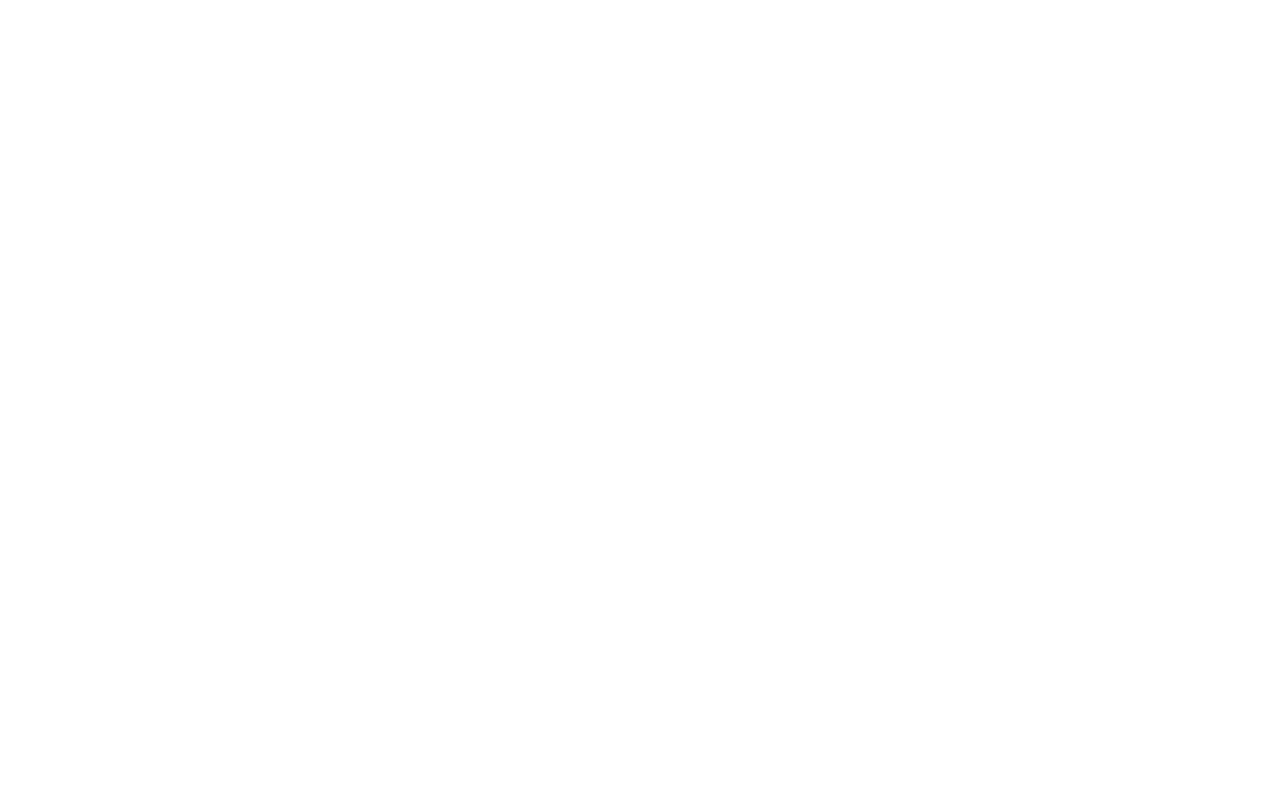
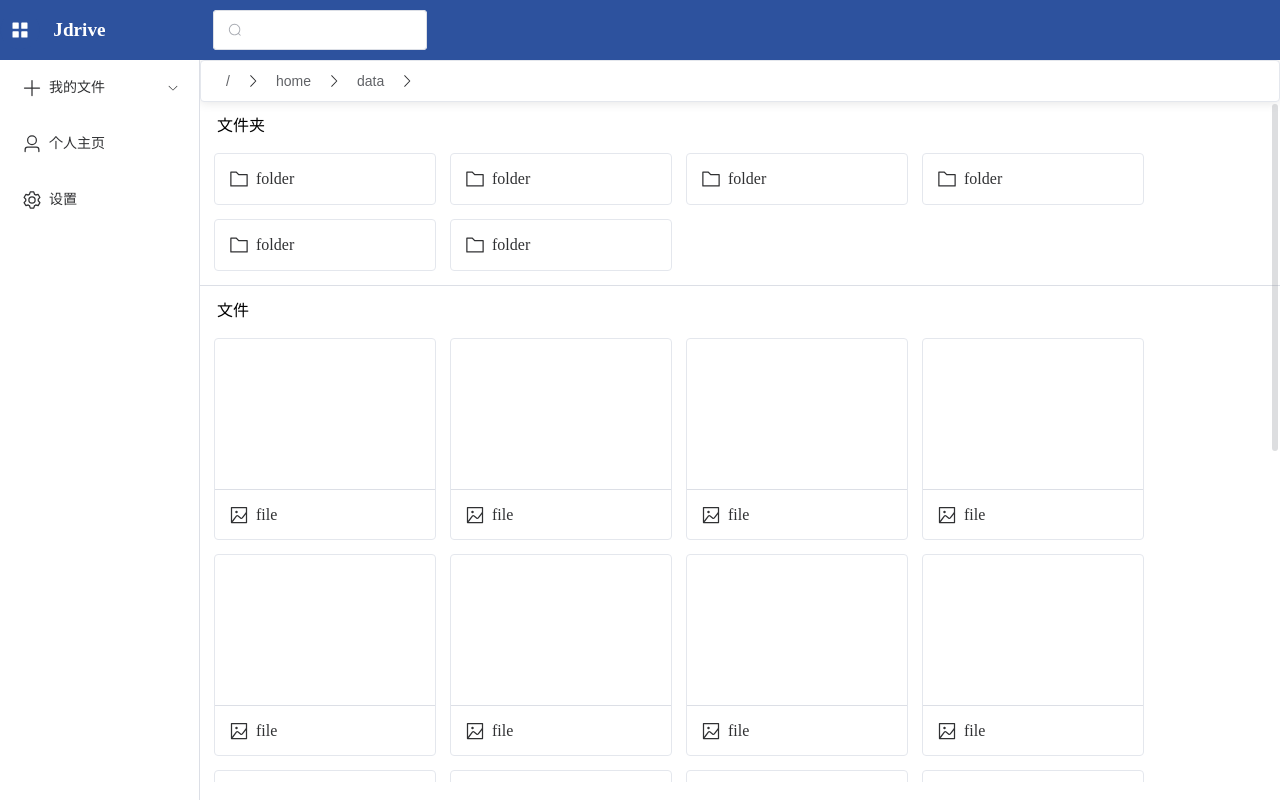
Before and after one commit to hzxjy1/Jdrive-vue, a Vue app: page /home in a window 1280 px wide. Before the commit this address had no page. Built offline with nearby package versions, Linux system fonts and the light colour scheme.

Commit message:
upload github

```diff
--- a/package.json
+++ b/package.json
@@ -11,6 +11,8 @@
     "@element-plus/icons-vue": "^2.0.10",
     "core-js": "^3.8.3",
     "element-plus": "^2.2.28",
+    "less": "^4.1.3",
+    "less-loader": "^11.1.0",
     "vue": "^3.2.13",
     "vue-router": "^4.1.6"
   },
--- /dev/null
+++ b/src/components/HomeView.vue
@@ -0,0 +1,302 @@
+<template>
+  <el-card :body-style="{ padding: '0px' }" class="guide">
+    <div class="card-div">
+      <div v-for="i in guideData" :key="i.name" class="card-div2">
+        <el-button text @click="goto(i)">{{ i.path }}</el-button>
+        <el-icon><ArrowRight /></el-icon>
+      </div>
+    </div>
+  </el-card>
+  <div class="scrollbar">
+    <el-scrollbar always="true">
+      <div class="back">
+        <div style="margin: 10px"><span>文件夹</span></div>
+        <div class="flex">
+          <div v-for="i in isFolder" :key="i.name">
+            <el-card
+              :body-style="{ padding: '0px' }"
+              class="folder"
+              shadow="never"
+            >
+              <div class="folder-div">
+                <el-icon size="20"><Folder /></el-icon>
+                <span>{{ i.name }}</span>
+              </div>
+            </el-card>
+          </div>
+        </div>
+      </div>
+      <el-divider />
+      <div class="back">
+        <div style="margin: 10px"><span>文件</span></div>
+        <div class="flex">
+          <div v-for="i in isFile" :key="i.name">
+            <el-card
+              :body-style="{ padding: '0px' }"
+              class="file"
+              shadow="never"
+            >
+              <div class="describe"></div>
+              <el-divider />
+              <div class="file-name">
+                <el-icon size="20"><Picture /></el-icon>
+                <span>{{ i.name }}</span>
+              </div>
+            </el-card>
+          </div>
+        </div>
+      </div>
+    </el-scrollbar>
+  </div>
+</template>
+
+<script>
+export default {
+  name: "HomeView",
+  methods: {
+    goto() {
+      // alert("aa");
+      // alert(JSON.stringify(this.fileInfo));
+    },
+  },
+  data() {
+    return {
+      guideData: [
+        {
+          name: "path1",
+          path: "/",
+        },
+        {
+          name: "path2",
+          path: "home",
+        },
+        {
+          name: "path3",
+          path: "data",
+        },
+      ],
+      fileInfo: [
+        {
+          type: "folder",
+          name: "folder",
+          path: "/folder",
+        },
+        {
+          type: "folder",
+          name: "folder",
+          path: "/folder",
+        },
+        {
+          type: "folder",
+          name: "folder",
+          path: "/folder",
+        },
+        {
+          type: "folder",
+          name: "folder",
+          path: "/folder",
+        },
+        {
+          type: "folder",
+          name: "folder",
+          path: "/folder",
+        },
+        {
+          type: "folder",
+          name: "folder",
+          path: "/folder",
+        },
+        {
+          type: "file",
+          style: "picture",
+          name: "file",
+          path: "/file",
+        },
+        {
+          type: "file",
+          style: "picture",
+          name: "file",
+          path: "/file",
+        },
+        {
+          type: "file",
+          style: "picture",
+          name: "file",
+          path: "/file",
+        },
+        {
+          type: "file",
+          style: "picture",
+          name: "file",
+          path: "/file",
+        },
+        {
+          type: "file",
+          style: "picture",
+          name: "file",
+          path: "/file",
+        },
+        {
+          type: "file",
+          style: "picture",
+          name: "file",
+          path: "/file",
+        },
+        {
+          type: "file",
+          style: "picture",
+          name: "file",
+          path: "/file",
+        },
+        {
+          type: "file",
+          style: "picture",
+          name: "file",
+          path: "/file",
+        },
+        {
+          type: "file",
+          style: "picture",
+          name: "file",
+          path: "/file",
+        },
+        {
+          type: "file",
+          style: "picture",
+          name: "file",
+          path: "/file",
+        },
+        {
+          type: "file",
+          style: "picture",
+          name: "file",
+          path: "/file",
+        },
+        {
+          type: "file",
+          style: "picture",
+          name: "file",
+          path: "/file",
+        },
+        {
+          type: "file",
+          style: "picture",
+          name: "file",
+          path: "/file",
+        },
+        {
+          type: "file",
+          style: "picture",
+          name: "file",
+          path: "/file",
+        },
+        {
+          type: "file",
+          style: "picture",
+          name: "file",
+          path: "/file",
+        },
+        {
+          type: "file",
+          style: "picture",
+          name: "file",
+          path: "/file",
+        },
+        {
+          type: "file",
+          style: "picture",
+          name: "file",
+          path: "/file",
+        },
+        {
+          type: "file",
+          style: "picture",
+          name: "file",
+          path: "/file",
+        },
+        {
+          type: "file",
+          style: "picture",
+          name: "file",
+          path: "/file",
+        },
+        {
+          type: "file",
+          style: "picture",
+          name: "file",
+          path: "/file",
+        },
+      ],
+    };
+  },
+  computed: {
+    isFile() {
+      return this.fileInfo.filter((item) => item.type === "file");
+    },
+    isFolder() {
+      return this.fileInfo.filter((item) => item.type === "folder");
+    },
+  },
+};
+</script>
+<style lang="less" scoped>
+.scrollbar {
+  // background-color:gray;
+  height: 85vh;
+}
+.el-divider {
+  margin: 0px;
+}
+.guide {
+  .card-div {
+    display: flex;
+    align-items: center;
+    height: 40px;
+    padding-left: 10px;
+  }
+  .card-div2 {
+    display: flex;
+    align-items: center;
+  }
+}
+.folder {
+  display: flex;
+  align-items: center;
+  height: 50px;
+  width: 220px;
+  margin: 7px;
+  .folder-div {
+    margin: 7px;
+    display: flex;
+    align-items: center;
+    .el-icon {
+      margin: 7px;
+    }
+  }
+}
+.file {
+  height: 200px;
+  width: 220px;
+  margin: 7px;
+  .describe {
+    width: 100%;
+    height: 150px;
+  }
+  .file-name {
+    margin: 7px;
+    display: flex;
+    align-items: center;
+    .el-icon {
+      margin: 7px;
+    }
+  }
+}
+.back {
+  margin: 7px;
+  .flex {
+    display: flex;
+    flex-wrap: wrap;
+    // background-color: gray;
+  }
+}
+</style>
--- /dev/null
+++ b/src/components/ProfileView.vue
@@ -0,0 +1,12 @@
+<template>
+    Profile
+</template>
+
+<script>
+export default {
+    name:"ProfileView",
+    data(){
+        return{}
+    }
+}
+</script>
--- /dev/null
+++ b/src/components/SettingView.vue
@@ -0,0 +1,12 @@
+<template>
+    Setting
+</template>
+
+<script>
+export default {
+    name:"SettingView",
+    data(){
+        return{}
+    }
+}
+</script>
--- a/src/router/index.js
+++ b/src/router/index.js
@@ -3,12 +3,32 @@ import HomePage from "@/views/HomePage.vue";
 import test from "@/components/HelloWorld.vue";
 import login from "@/views/account/LoginPage.vue"
 import register from "@/views/account/RegisterPage.vue"
+import HomeView from "@/components/HomeView.vue"
+import ProfileView from "@/components/ProfileView.vue"
+import SettingView from "@/components/SettingView.vue"
 
 const routes = [
   {
     path: "/",
     name: "HomePage",
     component: HomePage,
+    children:[
+      {
+        path:"/home",
+        name:"home",
+        component:HomeView
+      },
+      {
+        path:"/profile",
+        name:"profile",
+        component:ProfileView
+      },
+      {
+        path:"/setting",
+        name:"setting",
+        component:SettingView
+      },
+    ]
   },
   {
     path: "/test",
--- a/src/views/HomePage.vue
+++ b/src/views/HomePage.vue
@@ -1,10 +1,11 @@
 <template>
   <el-container style="height: 100vh">
-    <el-header class="header">
+    <el-header>
+      <div class="header">
         <el-row style="align-items: center; height: 100%">
           <el-col :span="1"
             ><el-button color="#2d529e" circle size="large" @click="hide"
-            ><el-icon><Menu /></el-icon></el-button
+              ><el-icon size="20"><Menu /></el-icon></el-button
           ></el-col>
           <el-col :span="3"
             ><span class="font">{{ title }}</span></el-col
@@ -19,8 +20,10 @@
             ></el-input
           ></el-col>
         </el-row>
+      </div>
     </el-header>
     <el-container>
+      <el-aside>
         <el-menu :collapse="aside" class="el-menu-vertical">
           <el-sub-menu
             v-for="item in hasChildren"
@@ -28,13 +31,14 @@
             :index="item.name"
           >
             <template #title>
-            <el-icon><component :is="item.icon" /></el-icon>
+              <el-icon size="20"><component :is="item.icon" /></el-icon>
               <span>{{ item.label }}</span>
             </template>
             <el-menu-item-group
               v-for="subItem in item.children"
               :key="subItem.name"
               :index="subItem.name"
+              @click="clickMenu(subItem)"
             >
               <!-- <el-icon><component :is="subItem.icon" /></el-icon> -->
               <el-menu-item :index="subItem.name">{{
@@ -46,18 +50,21 @@
             v-for="item in noChildren"
             :key="item.name"
             :index="item.name"
+            @click="clickMenu(item)"
           >
-          <el-icon><component :is="item.icon" /></el-icon>
+            <el-icon size="20"><component :is="item.icon" /></el-icon>
             <span>{{ item.label }}</span>
           </el-menu-item>
-      </el-menu>
-      <el-main> <h1>home page</h1></el-main>
+        </el-menu></el-aside
+      >
+      <el-main>
+        <router-view />
+      </el-main>
     </el-container>
   </el-container>
 </template>
 
 <script>
-//import asideComp from "@/components/AsideComp.vue";
 export default {
   data() {
     return {
@@ -72,30 +79,35 @@ export default {
           icon: "Plus",
           children: [
             {
+              path: "/home",
               name: "all",
               label: "全部",
               icon: null,
               filter: "all",
             },
             {
+              path: "/home",
               name: "picture",
               label: "图片",
               icon: "Picture",
               filter: "picture",
             },
             {
+              path: "/home",
               name: "vedio",
               label: "视频",
               icon: null,
               filter: "vedio",
             },
             {
+              path: "/home",
               name: "sound",
               label: "音乐",
               icon: null,
               filter: "sound",
             },
             {
+              path: "/home",
               name: "document",
               label: "文档",
               icon: null,
@@ -123,6 +135,11 @@ export default {
     hide() {
       this.aside = !this.aside;
     },
+    clickMenu(item) {
+      if (this.$route.path != item.path) {
+        this.$router.push(item.path);
+      }
+    },
   },
   computed: {
     hasChildren() {
@@ -135,30 +152,30 @@ export default {
 };
 </script>
 
-<style>
-/* .a {
-  background-color: gray;
-} */
-.el-icon {
-  transform: scale(1.5);
-}
+<style lang="less" scoped>
 .font {
   color: white;
   font-weight: bold;
   font-size: 120%;
 }
+.el-header {
+  padding: 0;
+}
+.el-aside{
+  width: 200px;
+}
 .header {
   background-color: #2d529e;
+  height: 100%;
   /* box-shadow: 0 0px 5px; */
 }
-.aside {
-  border-right: gray;
-  border-style: none solid none none;
-  border-width: 1px;
-}
-
 .el-menu-vertical:not(.el-menu--collapse) {
   width: 200px;
   min-height: 400px;
+  height: 100%;
+}
+.el-main {
+  padding: 0%;
+  // width: 0px; // idk
 }
 </style>
```
Also changed, not shown: src/components/AsideComp.vue (deleted, +0 -48 lines), 1 other file (tests, documents, lock files or other folders). Lines whose indentation alone changed are shown as unchanged.
